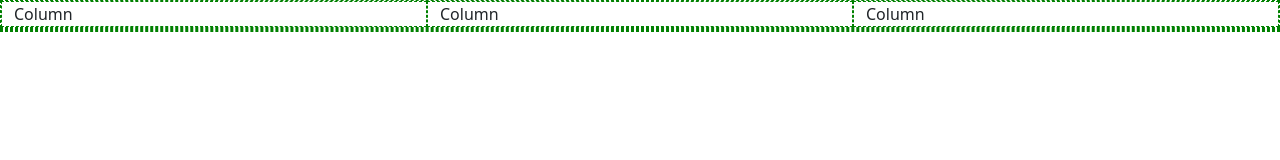
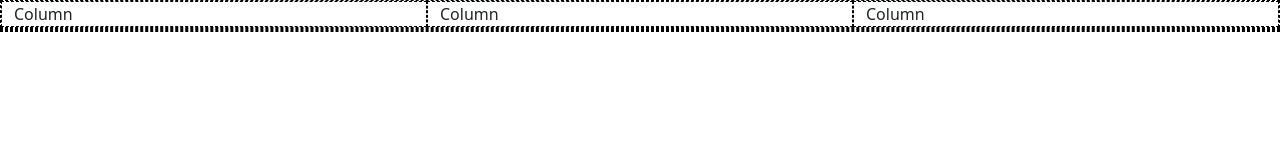
Before and after one commit to Iamkaransharma7742/Sharma-Furniture, a plain HTML site: page index.html in a window 1280 px wide. Drawn offline with nearby package versions, Linux system fonts and the light colour scheme.

Commit message:
update style.css

```diff
--- a/style.css
+++ b/style.css
@@ -8,5 +8,5 @@ footer{
   height: 505px;
 }
 .k_tbdr{
-  border: 1px dashed green;
+  border: 1px dashed black;
 }
```
